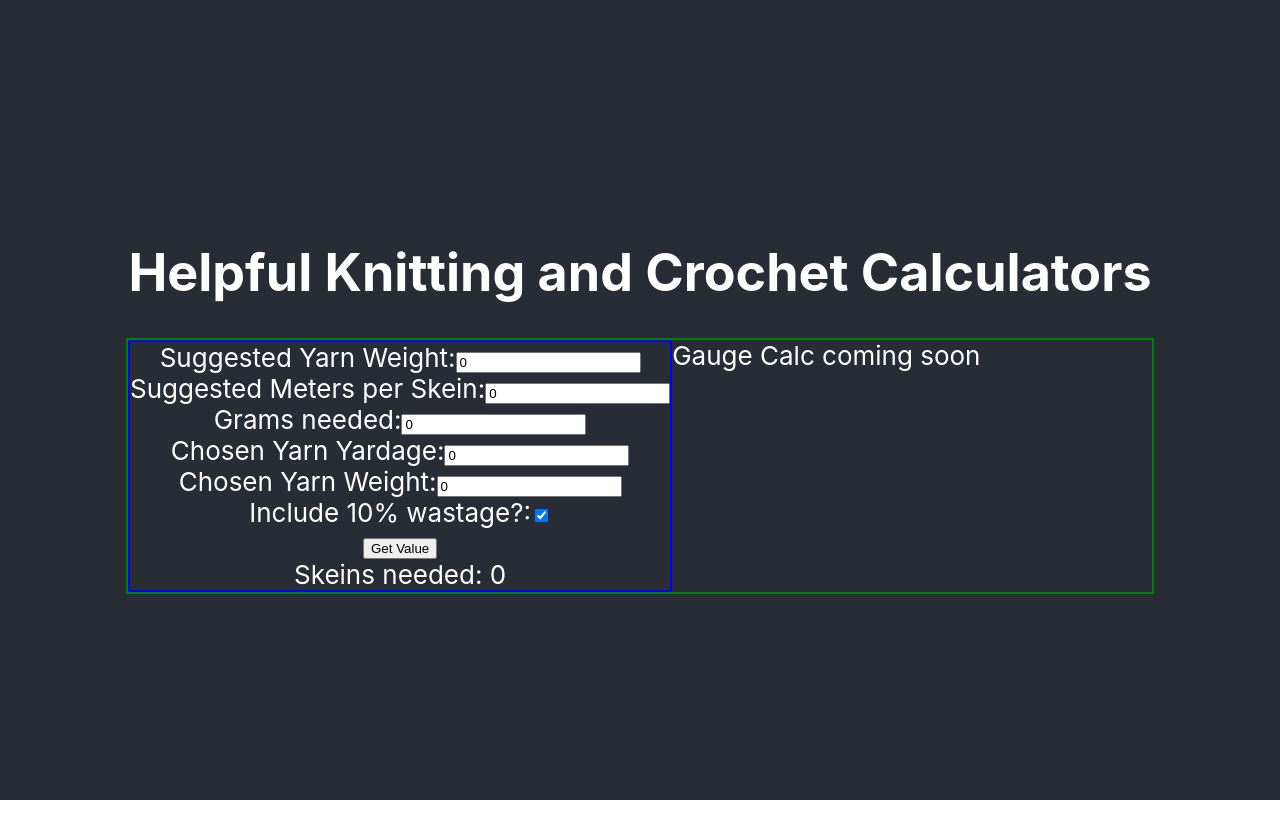
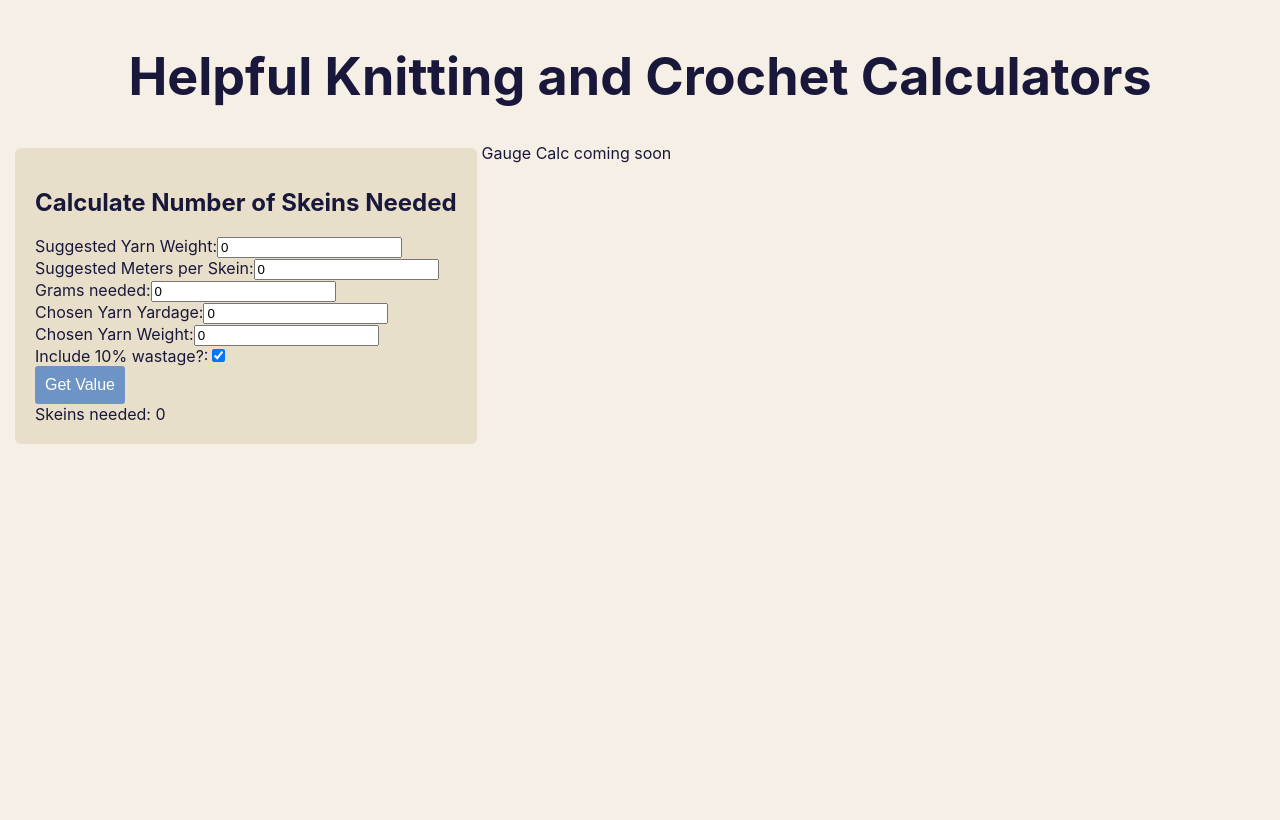
Before and after one commit to allisonkcraig/yarn-calc, a React (Create React App) app: page / in a window 1280 px wide. Built offline with nearby package versions, Linux system fonts and the light colour scheme.

Commit message:
start styling

```diff
--- a/src/App.css
+++ b/src/App.css
@@ -1,21 +1,34 @@
 .App {
-  text-align: center;
+  background-color: #F5EFE6;
+  color: #19183B;
+  min-height: 100vh;
+  padding: 10px;
 }
 
 .App-header {
-  background-color: #282c34;
-  min-height: 100vh;
   display: flex;
   flex-direction: column;
   align-items: center;
   justify-content: center;
   font-size: calc(10px + 2vmin);
-  color: white;
+  text-align: center
 }
 
 .App-calc-container {
-  border:  2px solid green;
   display: flex;
   flex-wrap: flex;
   width: 80%
 }
+
+/* Global Styling */
+.button {
+  background-color: #6D94C5;
+  border: none;
+  color: white;
+  padding: 10px 10px;
+  text-align: center;
+  text-decoration: none;
+  display: inline-block;
+  font-size: 16px;
+  border-radius: 3px;
+}
--- a/src/App.js
+++ b/src/App.js
@@ -6,12 +6,12 @@ function App() {
   return (
     <div className="App">
       <header className="App-header">
-      <h1>Helpful Knitting and Crochet Calculators</h1>
+        <h1>Helpful Knitting and Crochet Calculators</h1>
+      </header>
       <div className="App-calc-container">
         <YardageCalc/>
         <GaugeCalc/>
       </div>
-      </header>
     </div>
   );
 }
--- a/src/YardageCalc.css
+++ b/src/YardageCalc.css
@@ -1,4 +1,6 @@
 .Yardage-calc {
-  border:  2px solid blue;
-  display: flex;
+  padding: 20px;
+  background-color: #E8DFCA;
+  border-radius: 6px;
+  margin: 5px
 }
--- a/src/YardageCalc.tsx
+++ b/src/YardageCalc.tsx
@@ -52,6 +52,7 @@ const YardageCalc: React.FC = () => {
 
   return (
     <div className="Yardage-calc">
+      <h2>Calculate Number of Skeins Needed</h2>
       <form onSubmit={handleFormSubmit}>
         <label htmlFor="suggestedYarnWeight">Suggested Yarn Weight:</label>
         <input
@@ -114,7 +115,7 @@ const YardageCalc: React.FC = () => {
             }
           />
         <br/>
-        <button type="submit">Get Value</button>
+        <button className="button" type="submit">Get Value</button>
         <br/>
         <span>Skeins needed: {skeinCount}</span>
       </form>
```
